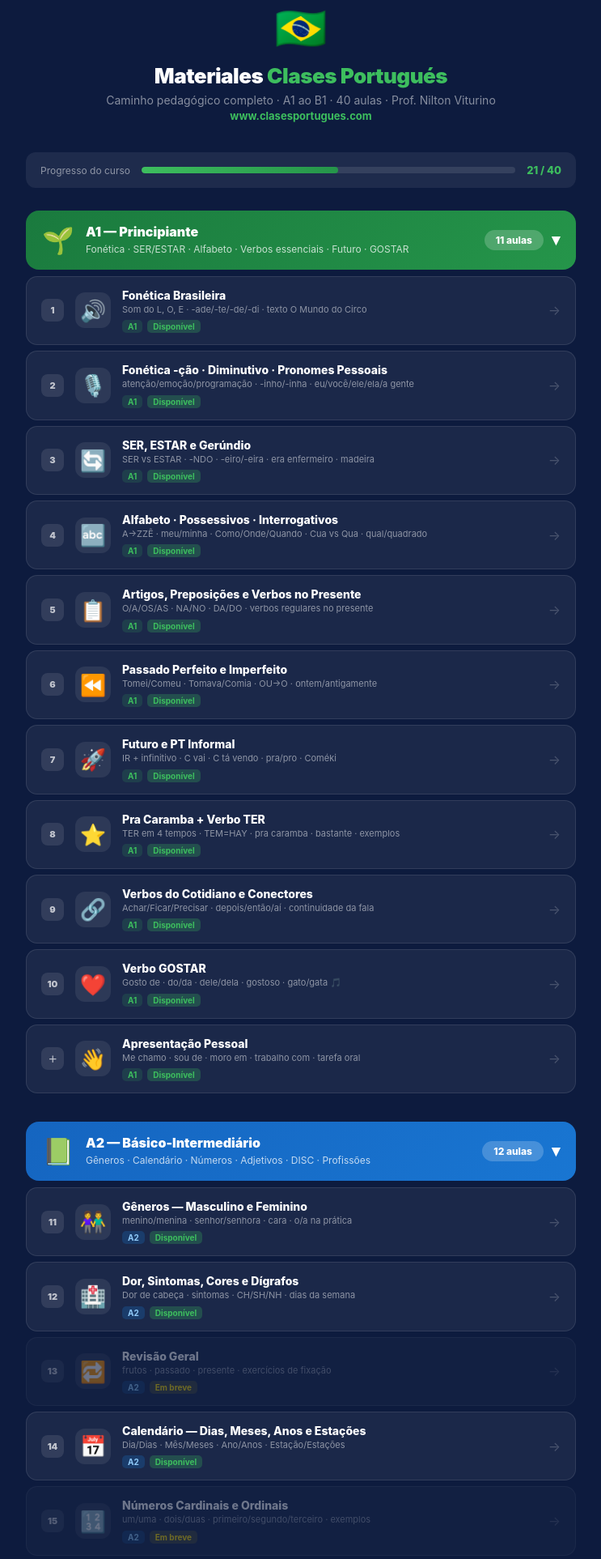
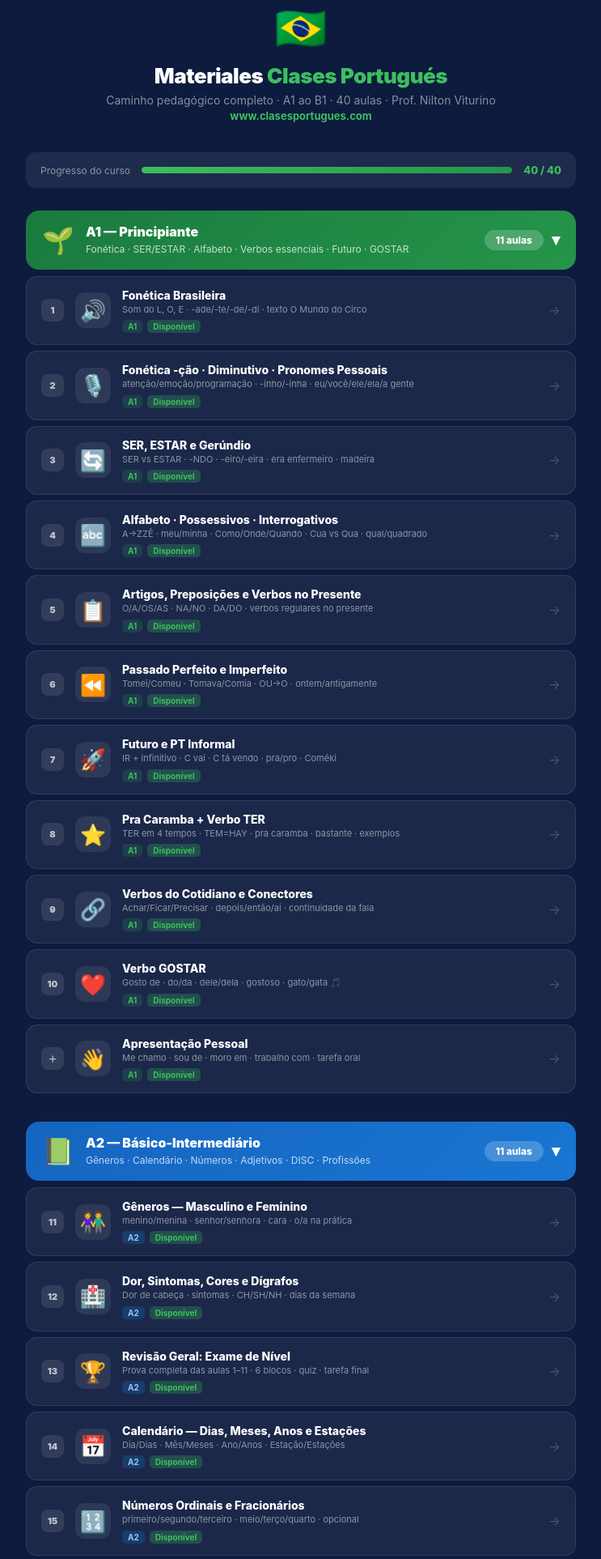
Before and after one commit to techniltonbr-bot/cph-materiais, a plain HTML site: page index.html in a window 1280 px wide. Shown: the part 33-1958 px from the top of the page at 81% size, without its empty margins (268-1011 px from the left). Drawn offline with Linux system fonts and the light colour scheme.

Commit message:
Add files via upload

```diff
--- a/index.html
+++ b/index.html
@@ -24,7 +24,7 @@
 .progress-bar{background:rgba(255,255,255,.07);border-radius:12px;padding:14px 18px;margin-bottom:28px;display:flex;align-items:center;gap:14px}
 .pb-label{font-size:12px;color:rgba(255,255,255,.5);white-space:nowrap}
 .pb-track{flex:1;height:8px;background:rgba(255,255,255,.1);border-radius:4px;overflow:hidden}
-.pb-fill{height:100%;background:linear-gradient(90deg,#3DBE5E,#25954A);border-radius:4px;width:52.5%}
+.pb-fill{height:100%;background:linear-gradient(90deg,#3DBE5E,#25954A);border-radius:4px;width:100%}
 .pb-pct{font-size:13px;font-weight:800;color:#3DBE5E;white-space:nowrap}
 
 /* NÍVEL HEADER */
@@ -90,7 +90,7 @@
   <div class="progress-bar">
     <span class="pb-label">Progresso do curso</span>
     <div class="pb-track"><div class="pb-fill"></div></div>
-    <span class="pb-pct">21 / 40</span>
+    <span class="pb-pct">40 / 40</span>
   </div>
 
   <!-- ══════════════════════════════════════
@@ -220,7 +220,7 @@
       <span>Gêneros · Calendário · Números · Adjetivos · DISC · Profissões</span>
     </div>
     <div class="nh-right">
-      <span class="nh-badge">12 aulas</span>
+      <span class="nh-badge">11 aulas</span>
       <span class="nh-chevron">▾</span>
     </div>
   </div>
@@ -244,14 +244,14 @@
       </div><div class="aula-arrow">→</div>
     </a>
 
-    <div class="aula-card embreve">
-      <div class="ac-num">13</div><div class="aula-icon">🔁</div>
+    <a class="aula-card" href="./revisao-geral/">
+      <div class="ac-num">13</div><div class="aula-icon">🏆</div>
       <div class="aula-info">
-        <div class="aula-title">Revisão Geral</div>
-        <div class="aula-desc">frutos · passado · presente · exercícios de fixação</div>
-        <div class="aula-meta"><span class="badge a2b">A2</span><span class="badge soon">Em breve</span></div>
+        <div class="aula-title">Revisão Geral: Exame de Nível</div>
+        <div class="aula-desc">Prova completa das aulas 1–11 · 6 blocos · quiz · tarefa final</div>
+        <div class="aula-meta"><span class="badge a2b">A2</span><span class="badge new">Disponível</span></div>
       </div><div class="aula-arrow">→</div>
-    </div>
+    </a>
 
     <a class="aula-card" href="./calendario-numeros/">
       <div class="ac-num">14</div><div class="aula-icon">📅</div>
@@ -262,14 +262,14 @@
       </div><div class="aula-arrow">→</div>
     </a>
 
-    <div class="aula-card embreve">
+    <a class="aula-card" href="./numeros-ordinais/">
       <div class="ac-num">15</div><div class="aula-icon">🔢</div>
       <div class="aula-info">
-        <div class="aula-title">Números Cardinais e Ordinais</div>
-        <div class="aula-desc">um/uma · dois/duas · primeiro/segundo/terceiro · exemplos</div>
-        <div class="aula-meta"><span class="badge a2b">A2</span><span class="badge soon">Em breve</span></div>
+        <div class="aula-title">Números Ordinais e Fracionários</div>
+        <div class="aula-desc">primeiro/segundo/terceiro · meio/terço/quarto · opcional</div>
+        <div class="aula-meta"><span class="badge a2b">A2</span><span class="badge new">Disponível</span></div>
       </div><div class="aula-arrow">→</div>
-    </div>
+    </a>
 
     <a class="aula-card" href="./adjetivos-caracteristicas/">
       <div class="ac-num">16</div><div class="aula-icon">🎭</div>
@@ -506,7 +506,7 @@
     </a>
 
     <a class="aula-card" href="./conversacao-saude-dinheiro/">
-      <div class="ac-num">41</div><div class="aula-icon">💬</div>
+      <div class="ac-num">＋</div><div class="aula-icon">💬</div>
       <div class="aula-info">
         <div class="aula-title">Conversação — Saúde e Dinheiro</div>
         <div class="aula-desc">Academia · sono · economizar · salário · perguntas + frases</div>
@@ -580,7 +580,7 @@
       <span>Consulte sempre que precisar · 500+ palavras · Busca integrada</span>
     </div>
     <div class="nh-right">
-      <span class="nh-badge">1 material</span>
+      <span class="nh-badge">2 materiais</span>
       <span class="nh-chevron">▾</span>
     </div>
   </div>
@@ -591,6 +591,15 @@
       <div class="aula-info">
         <div class="aula-title">Vocabulário Geral — Dicionário do Curso</div>
         <div class="aula-desc">500+ palavras · falsos amigos · busca em tempo real · todas as categorias</div>
+        <div class="aula-meta"><span class="badge new">A1→B1</span><span class="badge">Referência</span></div>
+      </div><div class="aula-arrow">→</div>
+    </a>
+
+    <a class="aula-card" href="./palavras-identicas/">
+      <div class="ac-num">📖</div><div class="aula-icon">🤝</div>
+      <div class="aula-info">
+        <div class="aula-title">50 Palavras Quase Idênticas ao Espanhol</div>
+        <div class="aula-desc">Palavras que soam parecido em PT e ES · pronúncia · busca integrada</div>
         <div class="aula-meta"><span class="badge new">A1→B1</span><span class="badge">Referência</span></div>
       </div><div class="aula-arrow">→</div>
     </a>
```
